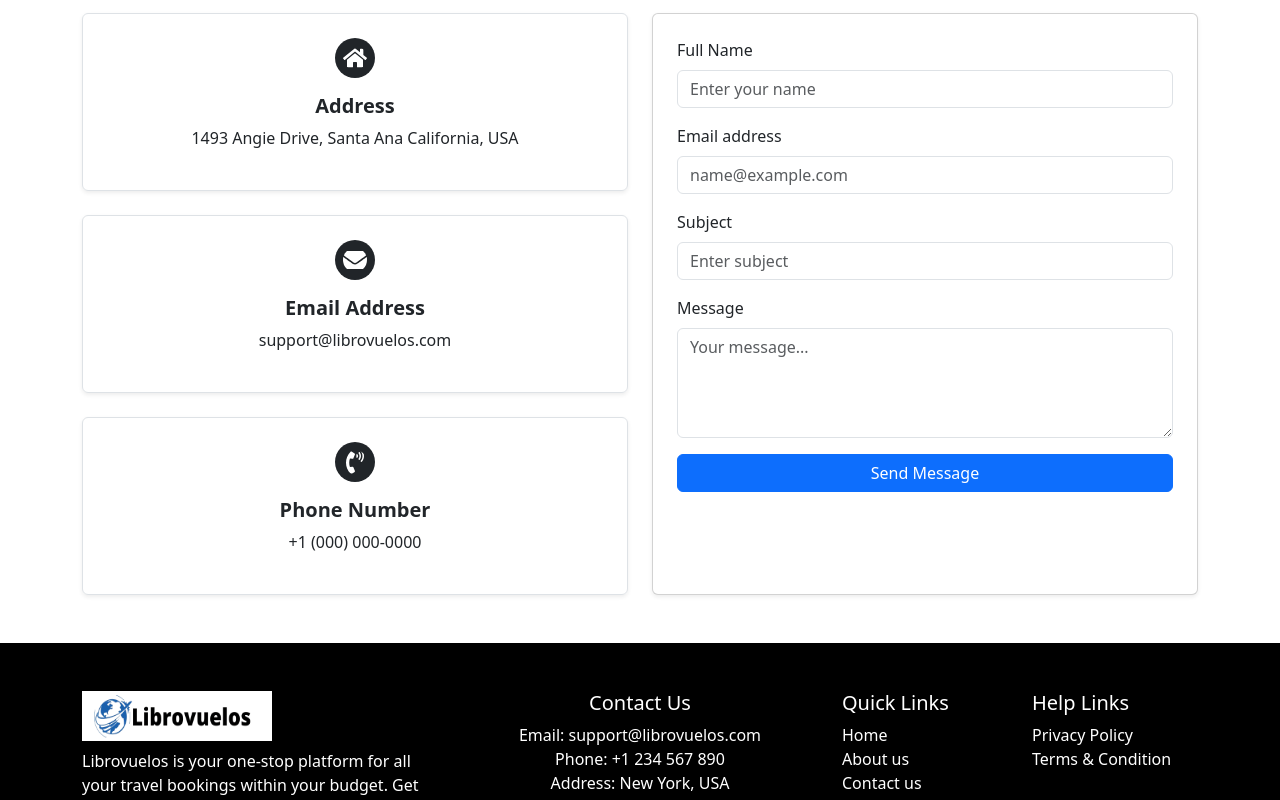
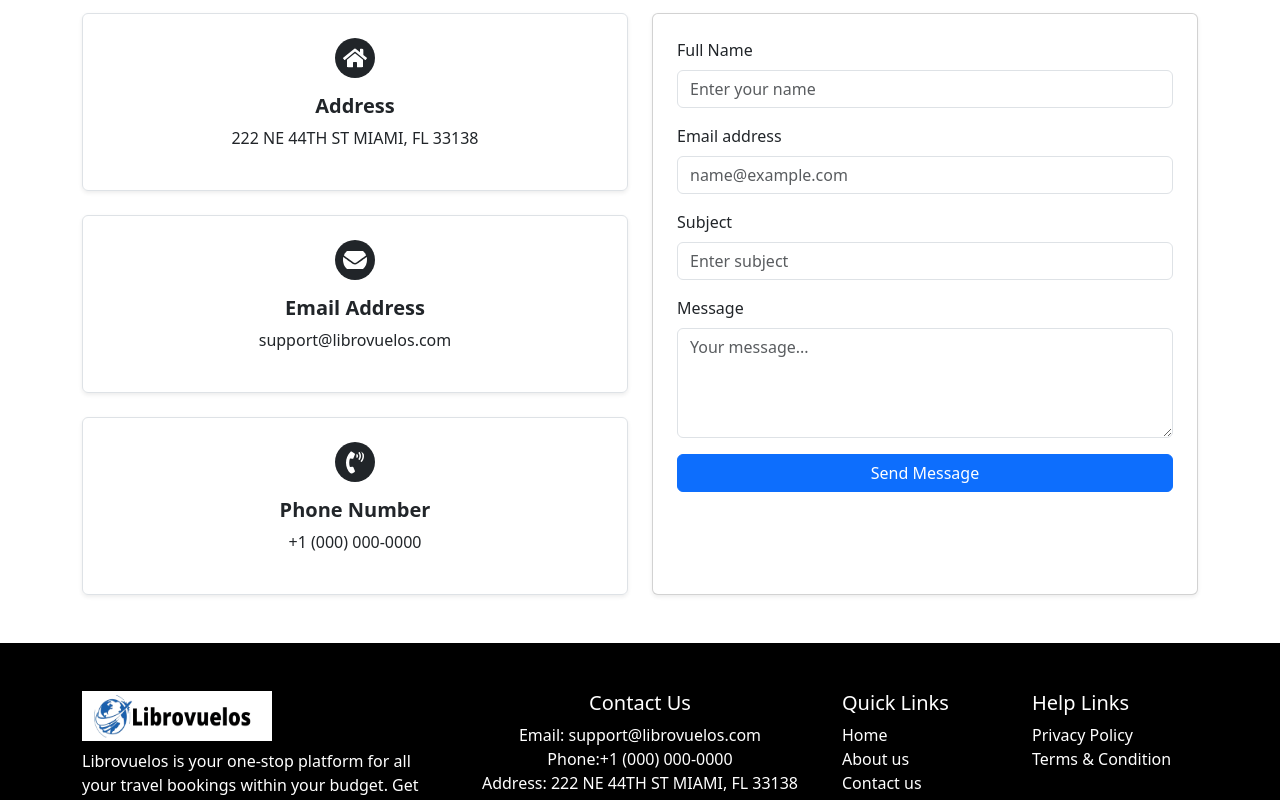
Before and after one commit to acedeveloper-byte/aeromexicohighfly, a Next.js app: page /contact-us in a window 1280 px wide. Shown: the part 240-1040 px from the top of the page. Built offline with nearby package versions, Linux system fonts and the light colour scheme.

Commit message:
removed copa conetnt

```diff
--- a/app/contact-us/page.js
+++ b/app/contact-us/page.js
@@ -22,7 +22,7 @@ const Page = () => {
                 <FaHome size={40} className="bg-dark text-white p-2 rounded-circle" />
               </div>
               <h5 className="fw-bold">Address</h5>
-              <p>1493 Angie Drive, Santa Ana California, USA</p>
+              <p>222 NE 44TH ST MIAMI, FL 33138</p>
             </div>
 
             <div className="border rounded p-4 text-center shadow-sm mt-4">
--- a/components/Footer.js
+++ b/components/Footer.js
@@ -32,8 +32,8 @@ const Footer = () => {
             <h5>Contact Us</h5>
             <ul className="list-unstyled">
               <li>Email: support@librovuelos.com</li>
-              <li>Phone: +1 234 567 890</li>
-              <li>Address: New York, USA</li>
+              <li>Phone:+1 (000) 000-0000</li>
+              <li>Address: 222 NE 44TH ST MIAMI, FL 33138</li>
             </ul>
           </Col>
 
```
